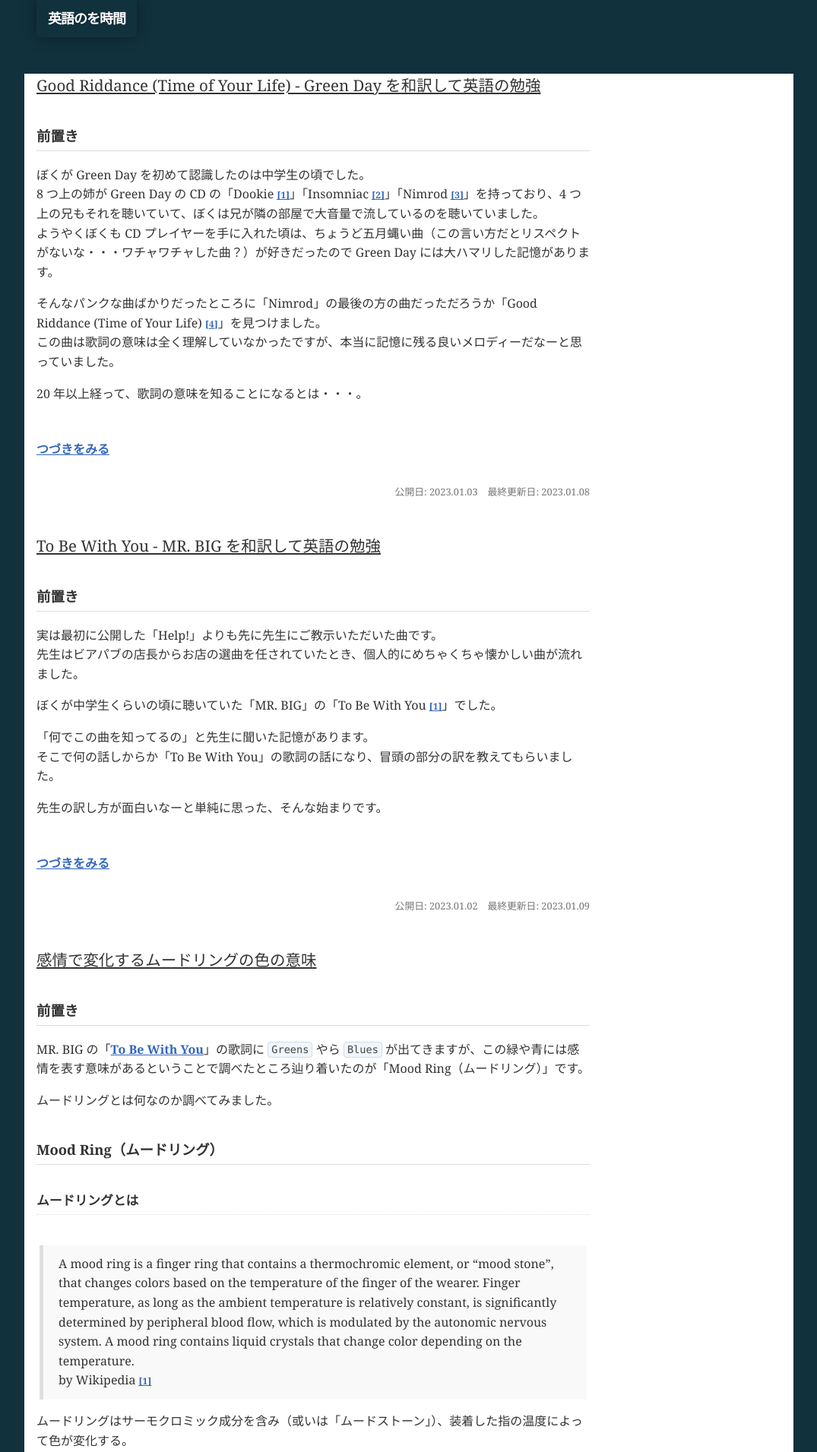
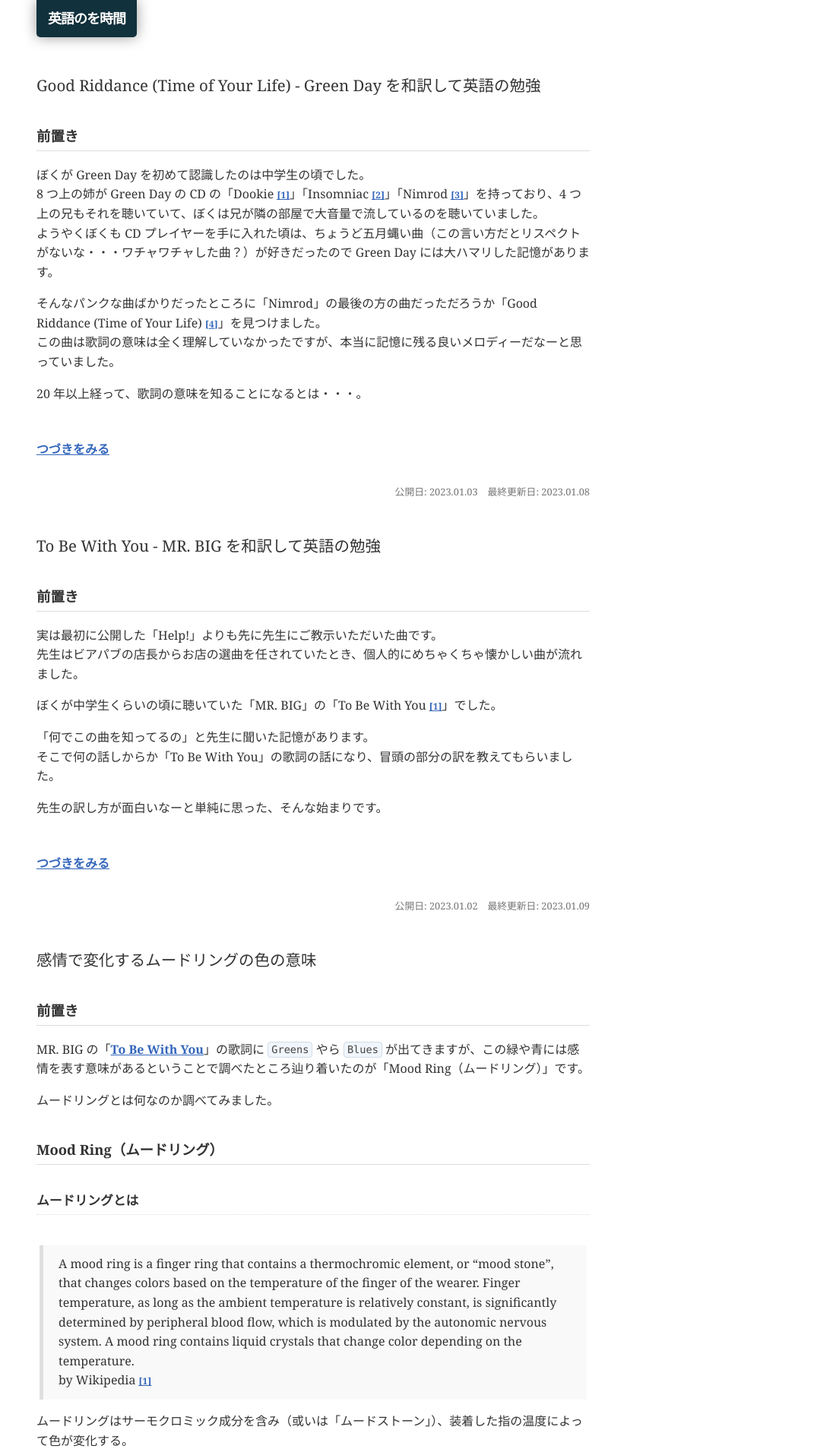
Before and after one commit to tetsuwo/en-study, a Jekyll site: the page built from index.html, in a window 1280 px wide. Shown: the top 1911 px of the page at 76% size, without its empty margins (102-1177 px from the left). Built offline with Jekyll 4.4.1, drawn with Linux system fonts in a browser that asks for light colours; the list of posts is cut into pages by our own code.

Commit message:
update: base html

```diff
--- a/_layouts/main.html
+++ b/_layouts/main.html
@@ -46,6 +46,7 @@
         <!-- /Google AdSense -->
     </head>
     <body id="top">
+        <div id="container">
             <header id="header" class="clearfix">
                 <hgroup>
                     <h1><a href="/">英語のを時間</a></h1>
@@ -89,6 +90,7 @@
                     <div class="pagetop"><a href="#top">PAGETOP</a></div>
                 </div>
             </footer>
+        </div>
         <script src="/assets/vendor/webfontloader/1.6.28/webfontloader.js"></script>
         <script src="/assets/vendor/underscore/1.13.2/underscore-umd-min.js"></script>
         <script src="/assets/vendor/snap.svg/0.4.1/snap.svg-min.js"></script>
--- a/assets/css/style.css
+++ b/assets/css/style.css
@@ -80,7 +80,7 @@
     border-radius: 10px;
 }
 
-a, a:link { color: #36b; text-decoration: underline; font-weight: bold; }
+a, a:link { color: #36b; text-decoration: none; font-weight: bold; }
 a:hover { text-decoration: underline; }
 hr { border-width: 1px 0px 0px 0px; border-style: dotted; border-color: #666; height: 1px; margin: 1em 0; }
 ul { list-style-position: inside; }
@@ -204,8 +204,11 @@
 #header h1 a small { padding-top: 3px; font-size: 90%; display: block; }
 #header .search { margin-top: 20px; float: right; }
 
+/* CONTAINER */
+#container { background-color: #fff; }
+
 /* PAGEBODY */
-#pagebody { background-color: #fff; margin-bottom: 5em; }
+#pagebody { margin-bottom: 5em; }
 
 /* sider */
 #sider {
@@ -396,6 +399,7 @@
 .post-body { text-shadow: none; margin-bottom: 2em; }
 article.permalink .post-body { margin-bottom: 2em; }
 .readmore { margin-bottom: .5em; text-align: right; }
+.post-body a { text-decoration: underline; }
 .post-body b,
 .post-body em { font-weight: bold; }
 .post-body h2,
```
Lines whose indentation alone changed are shown as unchanged.
